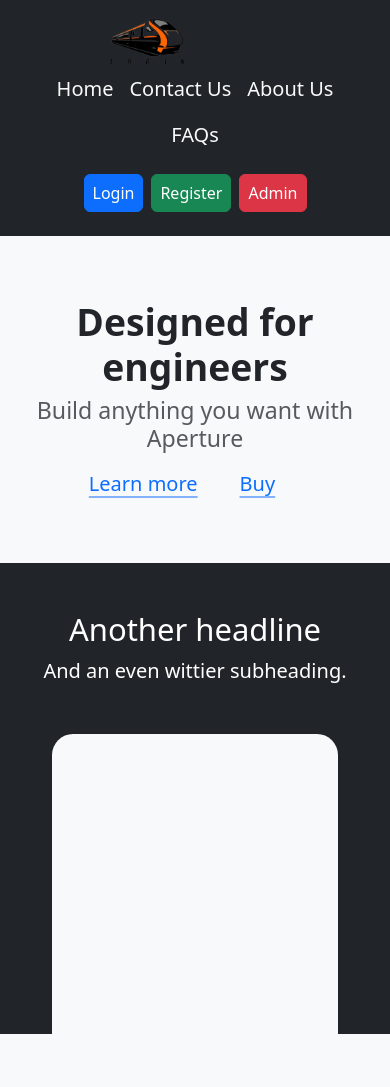
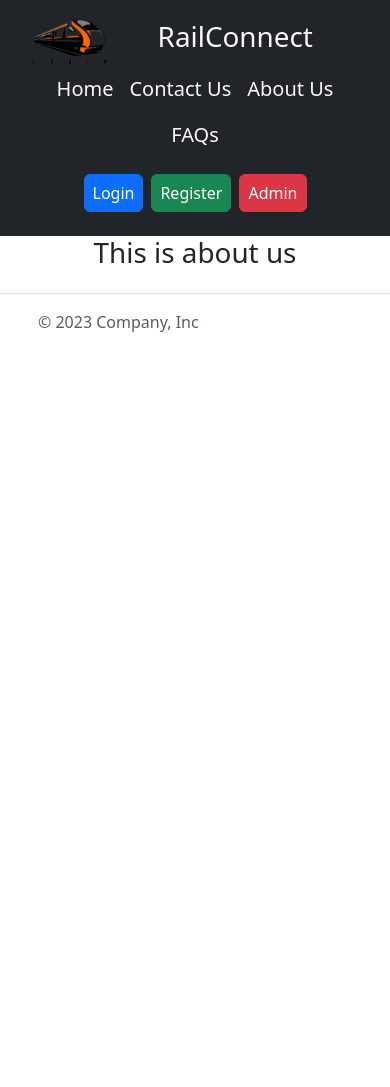
Before and after one commit to TrainReservationSystem/railway-reservation-system, a React (Create React App) app: page /about in a window 390 px wide. Shown: the top 1087 px of the page. After the commit the page ends 844 px from the top, so only its background shows below. Built offline with nearby package versions, Linux system fonts and the light colour scheme.

Commit message:
modified routes added title

```diff
--- a/public/index.html
+++ b/public/index.html
@@ -1,7 +1,7 @@
 <!DOCTYPE html>
 <html lang="en">
   <head>
-    <title>IRCTC-FirstCopy</title>
+    <title>RailConnect</title>
   </head>
   <body>
     <!-- <noscript>You need to enable JavaScript to run this app.</noscript> -->
--- a/src/App.jsx
+++ b/src/App.jsx
@@ -59,6 +59,7 @@ const App = () => {
         <Route path='userlogin' element={<UserLogin />} />
         <Route path='signup' element={<SignUp />} />
         <Route path='adminlogin' element={<AdminLogin />} />
+        <Route path='trainlist' element={<TrainList />} />
 
         <Route
           path='adminhome'
@@ -84,14 +85,14 @@ const App = () => {
             </AdminRoutes>
           }
         />
-        <Route
+        {/* <Route
           path='trainlist'
           element={
             <UserRoutes>
               <TrainList />
             </UserRoutes>
           }
-        />
+        /> */}
         <Route
           path='trainstatus'
           element={
--- a/src/components/aboutUs/AboutUs.jsx
+++ b/src/components/aboutUs/AboutUs.jsx
@@ -1,160 +1,13 @@
-import React from "react";
+import React from 'react'
 
 const AboutUs = () => {
   return (
     <>
-      <main>
-        <div className="position-relative overflow-hidden p-3 p-md-5 m-md-3 text-center bg-body-tertiary">
-          <div className="col-md-6 p-lg-5 mx-auto my-5">
-            <h1 className="display-3 fw-bold">Designed for engineers</h1>
-            <h3 className="fw-normal text-muted mb-3">
-              Build anything you want with Aperture
-            </h3>
-            <div className="d-flex gap-3 justify-content-center lead fw-normal">
-              <a className="icon-link" href="#">
-                Learn more
-                <svg className="bi">
-                  <use xlinkHref="#chevron-right"></use>
-                </svg>
-              </a>
-              <a className="icon-link" href="#">
-                Buy
-                <svg className="bi">
-                  <use xlinkHref="#chevron-right"></use>
-                </svg>
-              </a>
-            </div>
-          </div>
-          <div className="product-device shadow-sm d-none d-md-block"></div>
-          <div className="product-device product-device-2 shadow-sm d-none d-md-block"></div>
-        </div>
+      <h1 className="container text-center" >
+        This is about us
+      </h1>
+    </>
+  )
+}
 
-        <div className="d-md-flex flex-md-equal w-100 my-md-3 ps-md-3">
-          <div className="text-bg-dark me-md-3 pt-3 px-3 pt-md-5 px-md-5 text-center overflow-hidden">
-            <div className="my-3 py-3">
-              <h2 className="display-5">Another headline</h2>
-              <p className="lead">And an even wittier subheading.</p>
-            </div>
-            <div
-              className="bg-body-tertiary shadow-sm mx-auto"
-              style={{
-                width: "80%",
-                height: "300px",
-                borderRadius: "21px 21px 0 0",
-              }}
-            ></div>
-          </div>
-          <div className="bg-body-tertiary me-md-3 pt-3 px-3 pt-md-5 px-md-5 text-center overflow-hidden">
-            <div className="my-3 p-3">
-              <h2 className="display-5">Another headline</h2>
-              <p className="lead">And an even wittier subheading.</p>
-            </div>
-            <div
-              className="bg-dark shadow-sm mx-auto"
-              style={{
-                width: "80%",
-                height: "300px",
-                borderRadius: "21px 21px 0 0",
-              }}
-            ></div>
-          </div>
-        </div>
-
-        <div className="d-md-flex flex-md-equal w-100 my-md-3 ps-md-3">
-          <div className="bg-body-tertiary me-md-3 pt-3 px-3 pt-md-5 px-md-5 text-center overflow-hidden">
-            <div className="my-3 p-3">
-              <h2 className="display-5">Another headline</h2>
-              <p className="lead">And an even wittier subheading.</p>
-            </div>
-            <div
-              className="bg-dark shadow-sm mx-auto"
-              style={{
-                width: "80%",
-                height: "300px",
-                borderRadius: "21px 21px 0 0",
-              }}
-            ></div>
-          </div>
-          <div className="text-bg-primary me-md-3 pt-3 px-3 pt-md-5 px-md-5 text-center overflow-hidden">
-            <div className="my-3 py-3">
-              <h2 className="display-5">Another headline</h2>
-              <p className="lead">And an even wittier subheading.</p>
-            </div>
-            <div
-              className="bg-body-tertiary shadow-sm mx-auto"
-              style={{
-                width: "80%",
-                height: "300px",
-                borderRadius: "21px 21px 0 0",
-              }}
-            ></div>
-          </div>
-        </div>
-
-        <div className="d-md-flex flex-md-equal w-100 my-md-3 ps-md-3">
-          <div className="bg-body-tertiary me-md-3 pt-3 px-3 pt-md-5 px-md-5 text-center overflow-hidden">
-            <div className="my-3 p-3">
-              <h2 className="display-5">Another headline</h2>
-              <p className="lead">And an even wittier subheading.</p>
-            </div>
-            <div
-              className="bg-body shadow-sm mx-auto"
-              style={{
-                width: "80%",
-                height: "300px",
-                borderRadius: "21px 21px 0 0",
-              }}
-            ></div>
-          </div>
-          <div className="bg-body-tertiary me-md-3 pt-3 px-3 pt-md-5 px-md-5 text-center overflow-hidden">
-            <div className="my-3 py-3">
-              <h2 className="display-5">Another headline</h2>
-              <p className="lead">And an even wittier subheading.</p>
-            </div>
-            <div
-              className="bg-body shadow-sm mx-auto"
-              style={{
-                width: "80%",
-                height: "300px",
-                borderRadius: "21px 21px 0 0",
-              }}
-            ></div>
-          </div>
-        </div>
-
-        <div className="d-md-flex flex-md-equal w-100 my-md-3 ps-md-3">
-          <div className="bg-body-tertiary me-md-3 pt-3 px-3 pt-md-5 px-md-5 text-center overflow-hidden">
-            <div className="my-3 p-3">
-              <h2 className="display-5">Another headline</h2>
-              <p className="lead">And an even wittier subheading.</p>
-            </div>
-            <div
-              className="bg-body shadow-sm mx-auto"
-              style={{
-                width: "80%",
-                height: "300px",
-                borderRadius: "21px 21px 0 0",
-              }}
-            ></div>
-          </div>
-          <div className="bg-body-tertiary me-md-3 pt-3 px-3 pt-md-5 px-md-5 text-center overflow-hidden">
-            <div className="my-3 py-3">
-              <h2 className="display-5">Another headline</h2>
-              <p className="lead">And an even wittier subheading.</p>
-            </div>
-            <div
-              className="bg-body shadow-sm mx-auto"
-              style={{
-                width: "80%",
-                height: "300px",
-                borderRadius: "21px 21px 0 0",
-              }}
-            ></div>
-          </div>
-        </div>
-      </main>
-    </>
-  );
-};
-
-export default AboutUs;
+export default AboutUs
--- a/src/components/common/Header2.jsx
+++ b/src/components/common/Header2.jsx
@@ -1,7 +1,7 @@
-import React from 'react';
-import trainLogo from '../../assets/trainLogo.jpg';
-import { Link, useNavigate } from 'react-router-dom';
-import { useAuth } from '../../contexts/AuthContext';
+import React from "react";
+import trainLogo from "../../assets/trainLogo.jpg";
+import { Link, useNavigate } from "react-router-dom";
+import { useAuth } from "../../contexts/AuthContext";
 
 const Header2 = () => {
   const navigate = useNavigate();
@@ -9,69 +9,72 @@ const Header2 = () => {
   const { role, setNewRole } = useAuth();
 
   const handleLogout = () => {
-    setNewRole('');
-    navigate('/');
+    setNewRole("");
+    navigate("/");
   };
 
   return (
-    <header className='p-3 text-bg-light bg-dark'>
-      <div className='container'>
-        <div className='d-flex flex-wrap align-items-center justify-content-center justify-content-lg-start'>
-          <Link to='/'>
+    <header className="p-3 text-bg-light bg-dark">
+      <div className="container">
+        <div className="d-flex flex-wrap align-items-center justify-content-center justify-content-lg-start">
+          <Link to="/">
             <img
               src={trainLogo}
-              alt='logo'
-              className='me-5 img-fluid logo-img'
+              alt="logo"
+              className="me-5 img-fluid logo-img"
             />
           </Link>
 
+          <Link to="/" className="text-light text-decoration-none">
+            <h1 className="text-light text-decoration-none" >RailConnect</h1>
+          </Link>
           <a
-            href='/'
-            className='d-flex align-items-center mb-2 mb-lg-0 text-white text-decoration-none'
+            href="/"
+            className="d-flex align-items-center mb-2 mb-lg-0 text-white text-decoration-none"
           >
             <svg
-              className='bi me-2'
-              width='40'
-              height='32'
-              role='img'
-              aria-label='Bootstrap'
+              className="bi me-2"
+              width="40"
+              height="32"
+              role="img"
+              aria-label="Bootstrap"
             >
-              <use xlinkHref='#bootstrap'></use>
+              <use xlinkHref="#bootstrap"></use>
             </svg>
           </a>
 
-          <ul className='nav col-12 col-lg-auto me-lg-auto mb-2 justify-content-center mb-md-0'>
-            <LiTag link='/' tag='Home' />
-            <LiTag link='/contact' tag='Contact Us' />
-            <LiTag link='/about' tag='About Us' />
-            <LiTag link='/faqs' tag='FAQs' />
+          <ul className="nav col-12 col-lg-auto me-lg-auto mb-2 justify-content-center mb-md-0">
+            <LiTag link="/" tag="Home" />
+            <LiTag link="/contact" tag="Contact Us" />
+            <LiTag link="/about" tag="About Us" />
+            <LiTag link="/faqs" tag="FAQs" />
           </ul>
 
-          <div className='text-end bg-dark p-2 rounded'>
-            {role !== '' ? (
+          <div className="text-end bg-dark p-2 rounded">
+            {role !== "" ? (
               <>
-                {role === 'user' && (
+                {role === "user" && (
                   <>
-                    <Btns link='/userprof' tag='Profile' color='primary' />
+                    <Btns link="/userprof" tag="Profile" color="primary" />
                     <Btns
-                      link='/mybookings'
-                      tag='My Bookings'
-                      color='warning'
+                      link="/mybookings"
+                      tag="My Bookings"
+                      color="warning"
                     />
                   </>
                 )}
                 <button
-                  className='btn btn-danger mx-1 px-2'
+                  className="btn btn-danger mx-1 px-2"
                   onClick={handleLogout}
                 >
                   Logout
                 </button>
               </>
-            ): (
+            ) : (
               <>
-                <Btns link='/userlogin' tag='Login' color='primary' />
-                <Btns link='/signup' tag='Register' color='success' />
-                <Btns link='/adminlogin' tag='Admin' color='danger' />
+                <Btns link="/userlogin" tag="Login" color="primary" />
+                <Btns link="/signup" tag="Register" color="success" />
+                <Btns link="/adminlogin" tag="Admin" color="danger" />
               </>
             )}
           </div>
@@ -94,8 +97,8 @@ const LiTag = ({ link, tag }) => {
     <li>
       <Link
         to={link}
-        className='nav-link px-2 text-light'
-        style={{ fontSize: '20px' }}
+        className="nav-link px-2 text-light"
+        style={{ fontSize: "20px" }}
       >
         {tag}
       </Link>
--- a/src/components/user/EditProfile.jsx
+++ b/src/components/user/EditProfile.jsx
@@ -19,7 +19,7 @@ const EditProfile = () => {
                       width="150"
                     />
                     <div className="mt-3">
-                      <h4>Joe Root</h4>
+                      <h4>Meet Vasani</h4>
 
                     </div>
                   </div>
```
Also changed, not shown: src/components/train/SearchCard.jsx (+15 -12 lines), src/components/user/UserProfile.jsx (+4 -4 lines).
